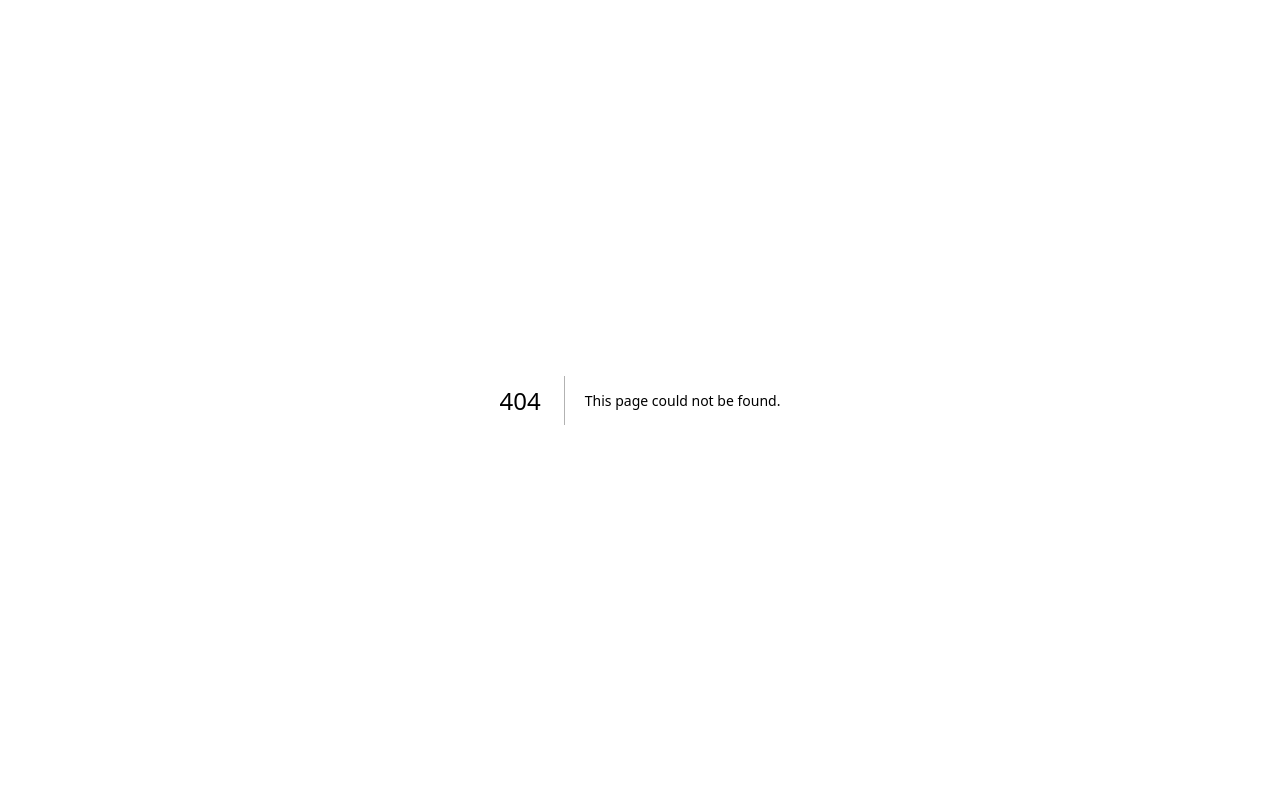
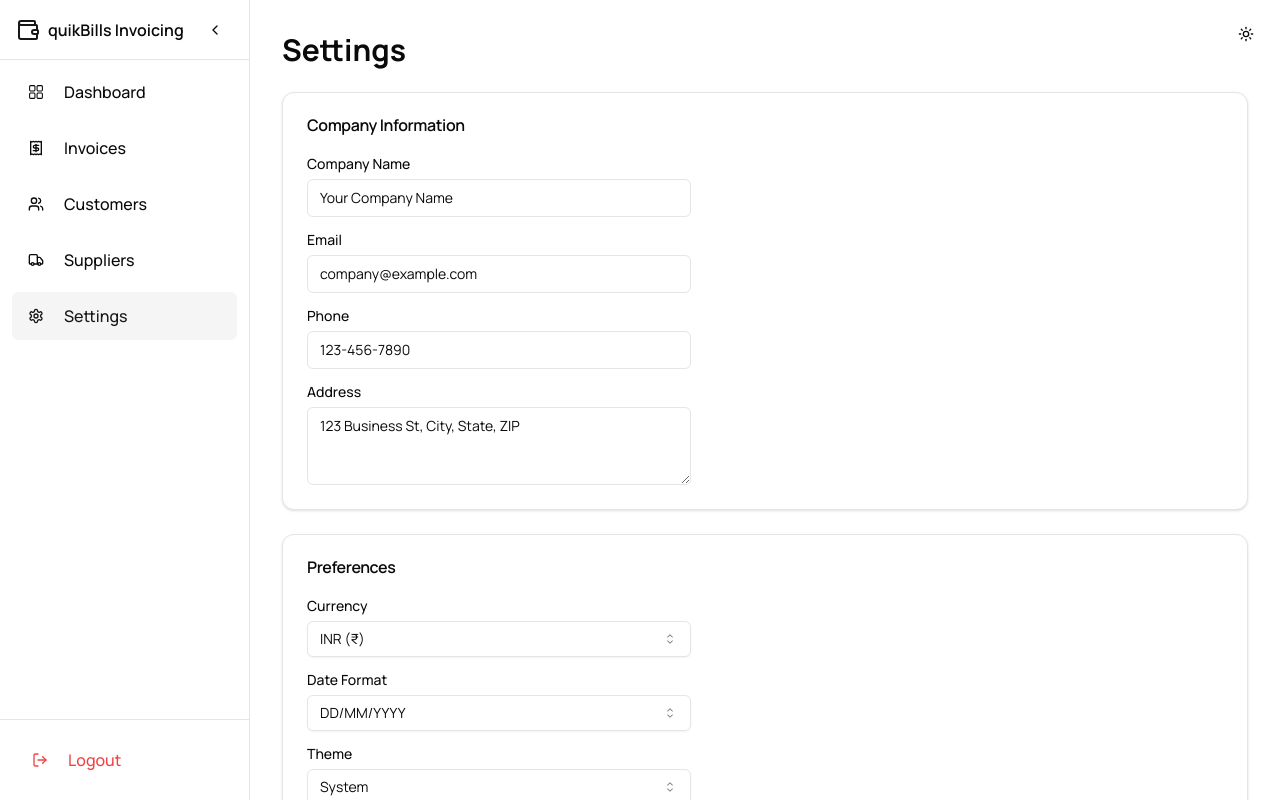
Before and after one commit to mohasinkr/quikbills-invoicing, a Next.js app: page /settings in a window 1280 px wide. Before the commit this address had no page. Built offline with nearby package versions, Linux system fonts and the light colour scheme.

Commit message:
feat: add the settings page, update the validations for create invoice form

```diff
--- /dev/null
+++ b/app/(pages)/settings/page.tsx
@@ -0,0 +1,152 @@
+"use client";
+
+import { Card, CardContent, CardHeader, CardTitle } from "@/components/ui/card";
+import { Label } from "@/components/ui/label";
+import { Select, SelectContent, SelectItem, SelectTrigger, SelectValue } from "@/components/ui/select";
+import { useTheme } from "next-themes";
+
+const SettingsPage = () => {
+  const { theme, setTheme } = useTheme();
+
+  return (
+    <div className="space-y-6">
+      <h1 className="text-3xl font-bold">Settings</h1>
+
+      <div className="grid gap-6">
+        {/* Company Information */}
+        <Card>
+          <CardHeader>
+            <CardTitle>Company Information</CardTitle>
+          </CardHeader>
+          <CardContent className="space-y-4">
+            <div className="flex flex-col space-y-2">
+              <Label htmlFor="company-name">Company Name</Label>
+              <input
+                id="company-name"
+                className="w-96 rounded-md border border-input bg-background px-3 py-2 text-sm ring-offset-background placeholder:text-muted-foreground focus-visible:outline-none focus-visible:ring-2 focus-visible:ring-ring focus-visible:ring-offset-2"
+                placeholder="Enter company name"
+                defaultValue="Your Company Name"
+              />
+            </div>
+            <div className="flex flex-col space-y-2">
+              <Label htmlFor="company-email">Email</Label>
+              <input
+                id="company-email"
+                type="email"
+                className="w-96 rounded-md border border-input bg-background px-3 py-2 text-sm ring-offset-background placeholder:text-muted-foreground focus-visible:outline-none focus-visible:ring-2 focus-visible:ring-ring focus-visible:ring-offset-2"
+                placeholder="Enter company email"
+                defaultValue="company@example.com"
+              />
+            </div>
+            <div className="flex flex-col space-y-2">
+              <Label htmlFor="company-phone">Phone</Label>
+              <input
+                id="company-phone"
+                className="w-96 rounded-md border border-input bg-background px-3 py-2 text-sm ring-offset-background placeholder:text-muted-foreground focus-visible:outline-none focus-visible:ring-2 focus-visible:ring-ring focus-visible:ring-offset-2"
+                placeholder="Enter company phone"
+                defaultValue="123-456-7890"
+              />
+            </div>
+            <div className="flex flex-col space-y-2">
+              <Label htmlFor="company-address">Address</Label>
+              <textarea
+                id="company-address"
+                className="w-96 rounded-md border border-input bg-background px-3 py-2 text-sm ring-offset-background placeholder:text-muted-foreground focus-visible:outline-none focus-visible:ring-2 focus-visible:ring-ring focus-visible:ring-offset-2"
+                placeholder="Enter company address"
+                rows={3}
+                defaultValue="123 Business St, City, State, ZIP"
+              />
+            </div>
+          </CardContent>
+        </Card>
+
+        {/* Preferences */}
+        <Card>
+          <CardHeader>
+            <CardTitle>Preferences</CardTitle>
+          </CardHeader>
+          <CardContent className="space-y-4">
+            <div className="flex flex-col space-y-2">
+              <Label>Currency</Label>
+              <Select defaultValue="INR">
+                <SelectTrigger className="w-96">
+                  <SelectValue />
+                </SelectTrigger>
+                <SelectContent>
+                  <SelectItem value="INR">INR (₹)</SelectItem>
+                  <SelectItem value="USD">USD ($)</SelectItem>
+                  <SelectItem value="EUR">EUR (€)</SelectItem>
+                  <SelectItem value="GBP">GBP (£)</SelectItem>
+                </SelectContent>
+              </Select>
+            </div>
+            <div className="flex flex-col space-y-2">
+              <Label>Date Format</Label>
+              <Select defaultValue="dd/mm/yyyy">
+                <SelectTrigger className="w-96">
+                  <SelectValue />
+                </SelectTrigger>
+                <SelectContent>
+                  <SelectItem value="dd/mm/yyyy">DD/MM/YYYY</SelectItem>
+                  <SelectItem value="mm/dd/yyyy">MM/DD/YYYY</SelectItem>
+                  <SelectItem value="yyyy-mm-dd">YYYY-MM-DD</SelectItem>
+                </SelectContent>
+              </Select>
+            </div>
+            <div className="flex flex-col space-y-2">
+              <Label>Theme</Label>
+              <Select value={theme} onValueChange={setTheme}>
+                <SelectTrigger className="w-96">
+                  <SelectValue />
+                </SelectTrigger>
+                <SelectContent>
+                  <SelectItem value="light">Light</SelectItem>
+                  <SelectItem value="dark">Dark</SelectItem>
+                  <SelectItem value="system">System</SelectItem>
+                </SelectContent>
+              </Select>
+            </div>
+          </CardContent>
+        </Card>
+
+        {/* Notifications */}
+        <Card>
+          <CardHeader>
+            <CardTitle>Notifications</CardTitle>
+          </CardHeader>
+          <CardContent className="space-y-4">
+            <div className="flex items-center justify-between">
+              <Label htmlFor="email-notifications">Email Notifications</Label>
+              <input
+                id="email-notifications"
+                type="checkbox"
+                className="h-4 w-4"
+                defaultChecked
+              />
+            </div>
+            <div className="flex items-center justify-between">
+              <Label htmlFor="invoice-reminders">Invoice Reminders</Label>
+              <input
+                id="invoice-reminders"
+                type="checkbox"
+                className="h-4 w-4"
+                defaultChecked
+              />
+            </div>
+            <div className="flex items-center justify-between">
+              <Label htmlFor="payment-confirmations">Payment Confirmations</Label>
+              <input
+                id="payment-confirmations"
+                type="checkbox"
+                className="h-4 w-4"
+                defaultChecked
+              />
+            </div>
+          </CardContent>
+        </Card>
+      </div>
+    </div>
+  );
+};
+
+export default SettingsPage;
--- a/components/invoice/create-invoice-form.tsx
+++ b/components/invoice/create-invoice-form.tsx
@@ -27,13 +27,14 @@ import { toast } from "sonner";
 import { z } from "zod";
 
 const schema = z.object({
-  unit_price: z.coerce.number().min(0.0, "Amount is required"),
-  description: z.string().min(1, "Item description is required"),
-  quantity: z.coerce.number().min(1, "At least one item is required"),
-  total: z.coerce.number().min(0.0, "Total amount is required"),
+  unit_price: z.coerce.number().min(0.0, "Required"),
+  description: z.string().min(1, "Required"),
+  quantity: z.coerce.number().min(1, "Required"),
+  total: z.coerce.number().min(0.0, "Required"),
   due_date: z.string(),
   status: z.enum(["paid", "unpaid", "overdue"]),
   customer_id: z.string().min(1, "Required"),
+  phone_number: z.string().min(10, "Required"),
 });
 
 type InvoiceFormProps = {
@@ -41,9 +42,19 @@ type InvoiceFormProps = {
   setOpen?: (open: boolean) => React.Dispatch<React.SetStateAction<boolean>>;
 };
 
+const samplePhone = [
+  {
+    name: "1234567890",
+    value: "1234567890",
+  },
+  {
+    name: "0987654321",
+    value: "0987654321",
+  },
+];
+
 const CreateInvoiceForm = ({ customerNames, setOpen }: InvoiceFormProps) => {
   const [isSubmitting, setIsSubmitting] = useState(false);
-
   const form = useForm<z.infer<typeof schema>>({
     resolver: zodResolver(schema),
     defaultValues: {
@@ -54,12 +65,16 @@ const CreateInvoiceForm = ({ customerNames, setOpen }: InvoiceFormProps) => {
       due_date: new Date().toISOString(),
       status: "unpaid",
       customer_id: "",
+      phone_number: "",
     },
     mode: "onSubmit",
   });
 
+  const phone = form.watch("phone_number");
+
   async function onSubmit(values: z.infer<typeof schema>) {
     console.table(values);
+    const { phone_number, ...rest } = values;
     setIsSubmitting(true);
     try {
       console.table(values);
@@ -79,6 +94,33 @@ const CreateInvoiceForm = ({ customerNames, setOpen }: InvoiceFormProps) => {
   return (
     <Form {...form}>
       <form className="space-y-4" onSubmit={form.handleSubmit(onSubmit)}>
+        <div>
+          {/* <FormField
+            control={form.control}
+            name="phone_number"
+            render={({ field }) => (
+              <FormItem>
+                <FormLabel>Phone Number</FormLabel>
+                <FormControl>
+                  <Input
+                    className="resize-none"
+                    placeholder="Enter phone number"
+                    {...field}
+                  />
+                </FormControl>
+                <FormMessage />
+              </FormItem>
+            )}
+          /> */}
+          <Label htmlFor="customer_name">Phone Number</Label>
+          <AutoComplete
+            name="phone_number"
+            form={form}
+            hideIcon
+            options={samplePhone}
+            // emptyMessage="Add kevin?"
+          />
+        </div>
         <div>
           <Label htmlFor="customer_name">Customer Name</Label>
           <AutoComplete
--- a/components/ui/autocomplete.tsx
+++ b/components/ui/autocomplete.tsx
@@ -25,6 +25,7 @@ import {
 } from "./command";
 import { Skeleton } from "./skeleton";
 import { ScrollArea } from "./scroll-area";
+import { useDebouncedCallback } from "use-debounce";
 
 type Option = {
   name: string;
@@ -58,6 +59,11 @@ export const AutoComplete = ({
     const currentValue = form.getValues()[name];
     return options.find((opt) => opt.value === currentValue)?.name || "";
   });
+
+  const debounced = useDebouncedCallback(
+    (value) => (isLoading ? undefined : handleInputChange(value)),
+    300
+  );
 
   // Filter options based on input
   const filteredOptions = useMemo(() => {
@@ -126,7 +132,7 @@ export const AutoComplete = ({
     [options]
   );
 
-  const handleInputChange = (value: string, field: any) => {
+  const handleInputChange = (value: string, field?: any) => {
     setInputDisplay(value);
   };
 
@@ -145,16 +151,15 @@ export const AutoComplete = ({
                 <CommandInput
                   hideIcon={hideIcon}
                   ref={inputRef}
-                  value={inputDisplay}
-                  onValueChange={(value) =>
-                    isLoading ? undefined : handleInputChange(value, field)
-                  }
+                  // value={inputDisplay}
+                  onValueChange={debounced}
                   onBlur={handleBlur}
                   onFocus={() => setOpen(true)}
                   placeholder={placeholder}
                   disabled={disabled}
                   className="text-base"
                 />
+                <p>debouncing :{inputDisplay}</p>
               </div>
               <div className="relative mt-1">
                 {isOpen && (
--- a/components/ui/dialog-form.tsx
+++ b/components/ui/dialog-form.tsx
@@ -25,7 +25,7 @@ const DialogForm = ({ form, trigger, title }: DialogFormProps) => {
   return (
     <Dialog open={open} onOpenChange={setOpen}>
       <DialogTrigger asChild>{trigger}</DialogTrigger>
-      <DialogContent>
+      <DialogContent className="max-h-[90vh] overflow-y-auto">
         <DialogHeader>
           <DialogTitle>{title}</DialogTitle>
         </DialogHeader>
--- a/package.json
+++ b/package.json
@@ -43,6 +43,7 @@
     "sonner": "^1.7.4",
     "tailwind-merge": "^2.6.0",
     "tailwindcss-animate": "^1.0.7",
+    "use-debounce": "^10.0.6",
     "zod": "^3.25.55",
     "zustand": "^5.0.5"
   },
```
Also changed, not shown: 1 other file (tests, documents, lock files or other folders).
